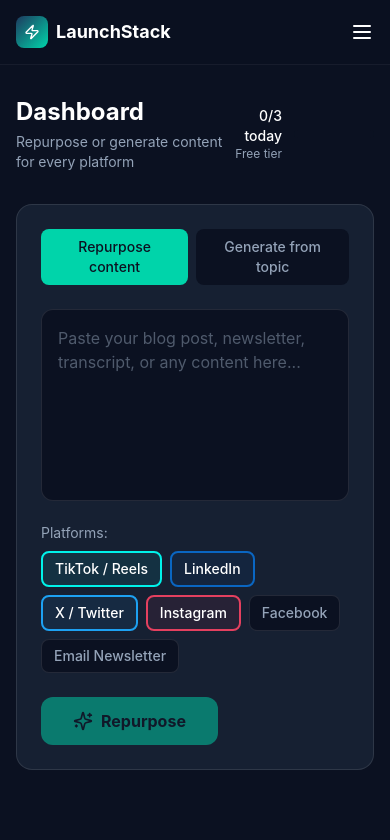
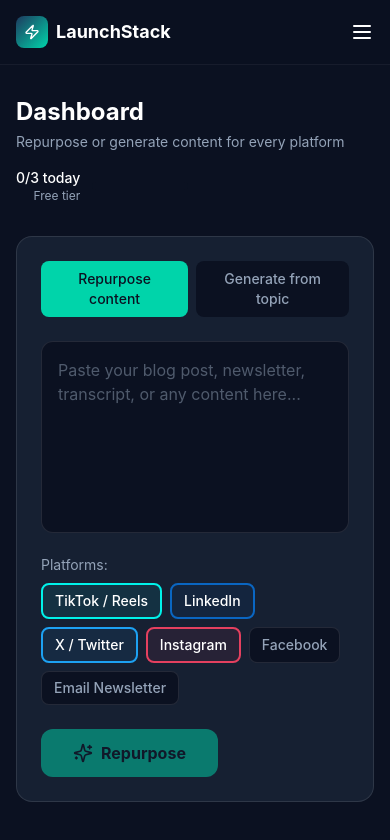
Before and after one commit to justflowai/launchstack-repurpose, a Next.js app: page /dashboard in a window 390 px wide. Shown: the top 840 px of the page. Built offline with nearby package versions, Linux system fonts and the light colour scheme.

Commit message:
Mobile responsive fix: page.tsx

```diff
--- a/src/app/dashboard/page.tsx
+++ b/src/app/dashboard/page.tsx
@@ -42,7 +42,7 @@
       <div className="pt-24 pb-16 px-4 sm:px-6">
         <div className="max-w-5xl mx-auto">
           {/* Header */}
-          <div className="flex items-center justify-between mb-8">
+          <div className="flex flex-col sm:flex-row items-start sm:items-center justify-between gap-4 mb-8">
             <div>
               <div className="flex items-center gap-3">
                 <h1 className="text-2xl font-bold text-white">Dashboard</h1>
```
